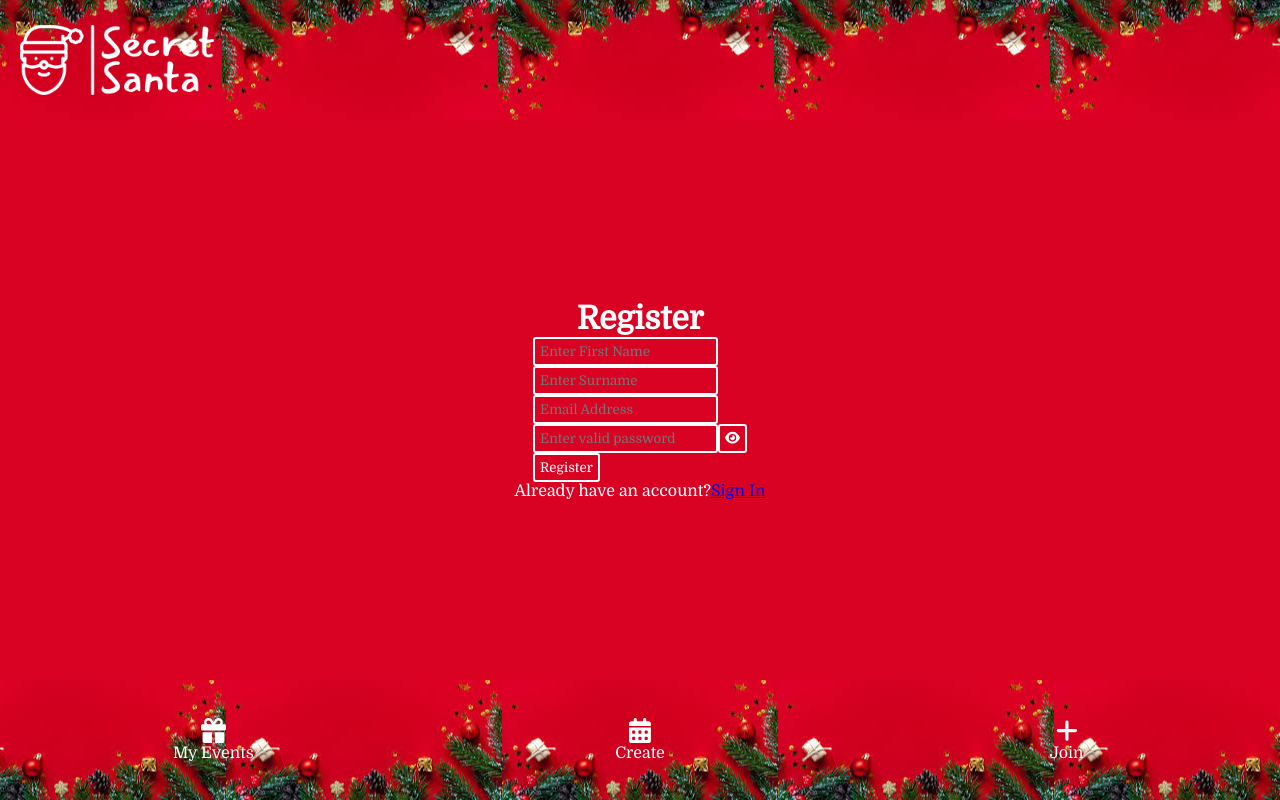
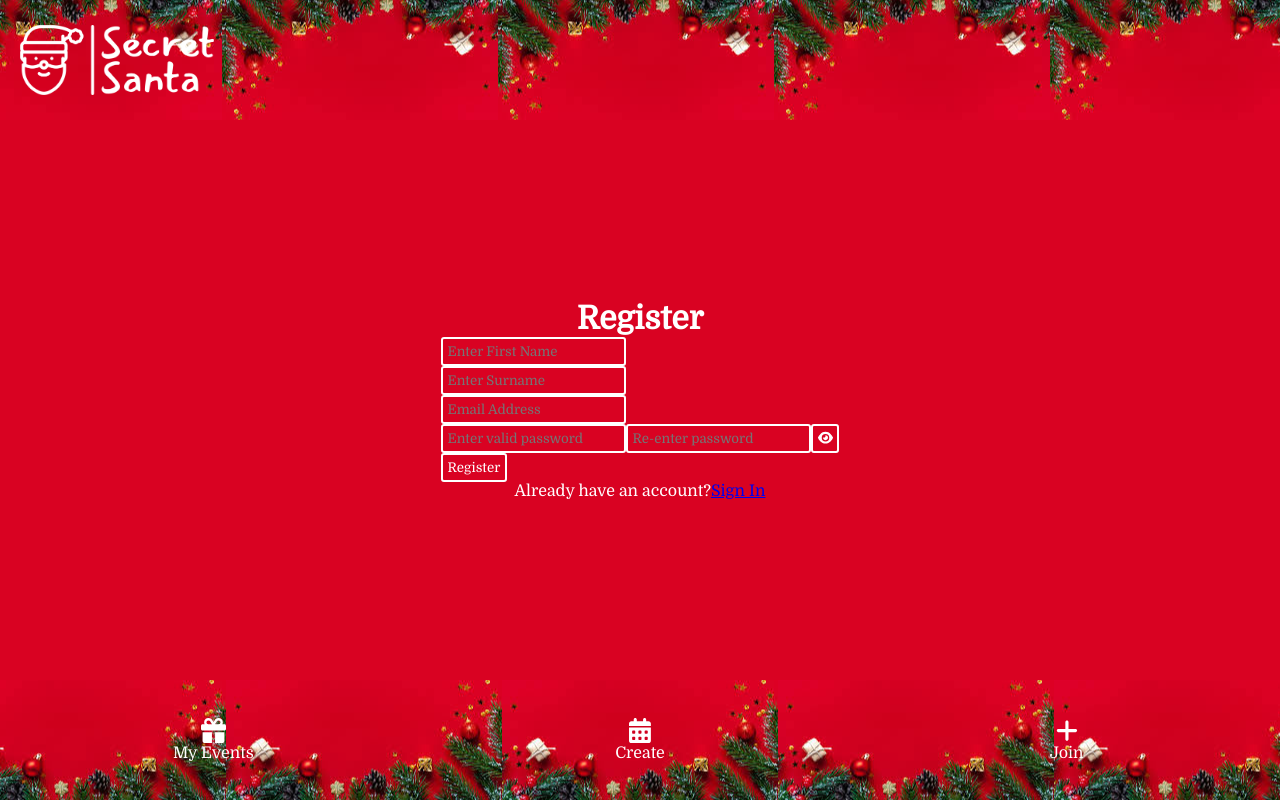
Before and after one commit to SuzBarnes/secret-santa, a React (Create React App) app: page /register in a window 1280 px wide. Built offline with nearby package versions, Linux system fonts and the light colour scheme.

Commit message:
set password only if matching when registering

```diff
--- a/src/components/Login.js
+++ b/src/components/Login.js
@@ -3,7 +3,7 @@ import React, { useState } from "react";
 import { useNavigate } from "react-router-dom";
 import "../styles/login.scss";
 import { FontAwesomeIcon } from "@fortawesome/react-fontawesome";
-import { faEye } from "@fortawesome/free-solid-svg-icons";
+import { faEye, faEyeSlash } from "@fortawesome/free-solid-svg-icons";
 import axios from "axios";
 import { useAuthContext } from "../contexts/AuthProvider";
 import Alert from "./Alert";
@@ -113,7 +113,11 @@ const Login = () => {
               required
             />
             <button type="button" onClick={togglePassword}>
-              <FontAwesomeIcon icon={faEye} className="font-awesome" />
+              {!passwordShown ? (
+                <FontAwesomeIcon icon={faEye} className="font-awesome" />
+              ) : (
+                <FontAwesomeIcon icon={faEyeSlash} className="font-awesome" />
+              )}
             </button>
           </div>
           <div>
--- a/src/components/Register.js
+++ b/src/components/Register.js
@@ -2,7 +2,7 @@ import React, { useState } from "react";
 import { useNavigate } from "react-router-dom";
 import "../styles/register.scss";
 import { FontAwesomeIcon } from "@fortawesome/react-fontawesome";
-import { faEye } from "@fortawesome/free-solid-svg-icons";
+import { faEye, faEyeSlash } from "@fortawesome/free-solid-svg-icons";
 import axios from "axios";
 import Alert from "./Alert";
 
@@ -13,6 +13,7 @@ const Register = () => {
       last_name: "",
       email: "",
       password: "",
+      password_check: "",
     },
     alert: {
       message: "",
@@ -37,6 +38,7 @@ const Register = () => {
   const handleRegister = (event) => {
     event.preventDefault();
     setAlert({ message: "", isSuccess: false });
+    if (register.password === register.password_check) {
       axios
         .post(`http://localhost:3000/api/auth/signup`, register)
         .then(() => {
@@ -51,6 +53,11 @@ const Register = () => {
             message: `${err.response.data.message}`,
             isSuccess: false,
           });
+        });
+    }
+    setAlert({
+      message: "Passwords do not match",
+      isSuccess: false,
     });
   };
 
@@ -108,8 +115,21 @@ const Register = () => {
               onChange={handleRegisterChange}
               required
             />
+            <input
+              id="register-password-check"
+              name="password_check"
+              type={passwordShown ? "text" : "password"}
+              placeholder="Re-enter password"
+              value={register.password_check}
+              onChange={handleRegisterChange}
+              required
+            />
             <button type="button" onClick={togglePassword}>
+              {!passwordShown ? (
                 <FontAwesomeIcon icon={faEye} className="font-awesome" />
+              ) : (
+                <FontAwesomeIcon icon={faEyeSlash} className="font-awesome" />
+              )}
             </button>
           </div>
           <div className="button-div">
--- a/src/styles/joinevent.scss
+++ b/src/styles/joinevent.scss
@@ -29,6 +29,5 @@
   input::placeholder {
     color: $font-color;
     font-size: 16px;
-
   }
 }
```
Lines whose indentation alone changed are shown as unchanged.
